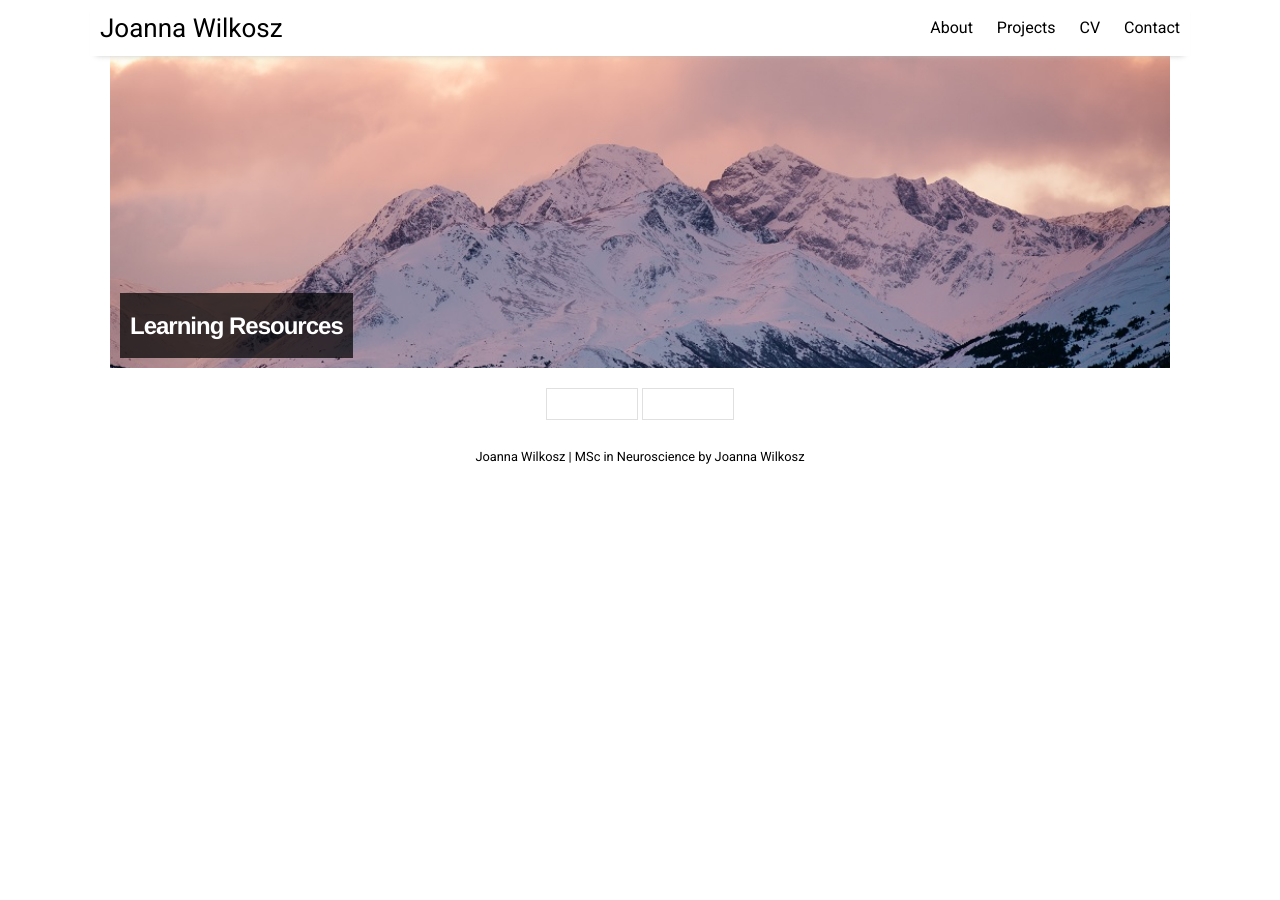
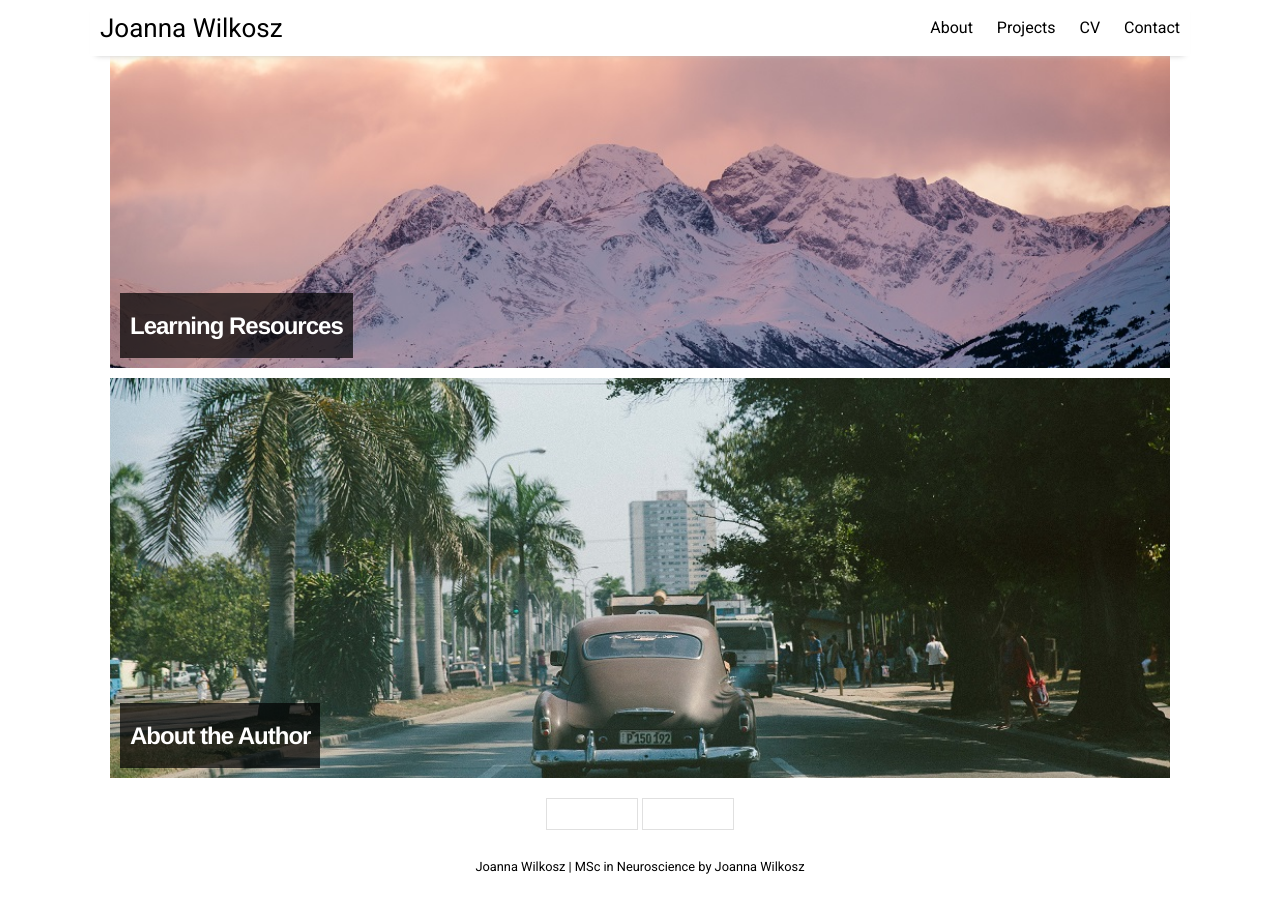
Before and after one commit to joanna-wi/joanna-wi.github.io, a Jekyll site: the page built from index.html, in a window 1280 px wide and 900 px high, scrolled down 1333 px. Built offline with Jekyll 4.4.1, drawn with Linux system fonts in a browser that asks for light colours; nearby versions of some CDN libraries; the list of posts is cut into pages by our own code; before the commit the page ends 1823 px from its top, so only the background shows below that.

Commit message:
Update _config.yml

```diff
--- a/_config.yml
+++ b/_config.yml
@@ -1,7 +1,7 @@
 # Site Build Settings
 
 # jekyll-paginate configuration
-paginate:            4
+paginate:            5
 
 # Build settings
 markdown:            kramdown
```
